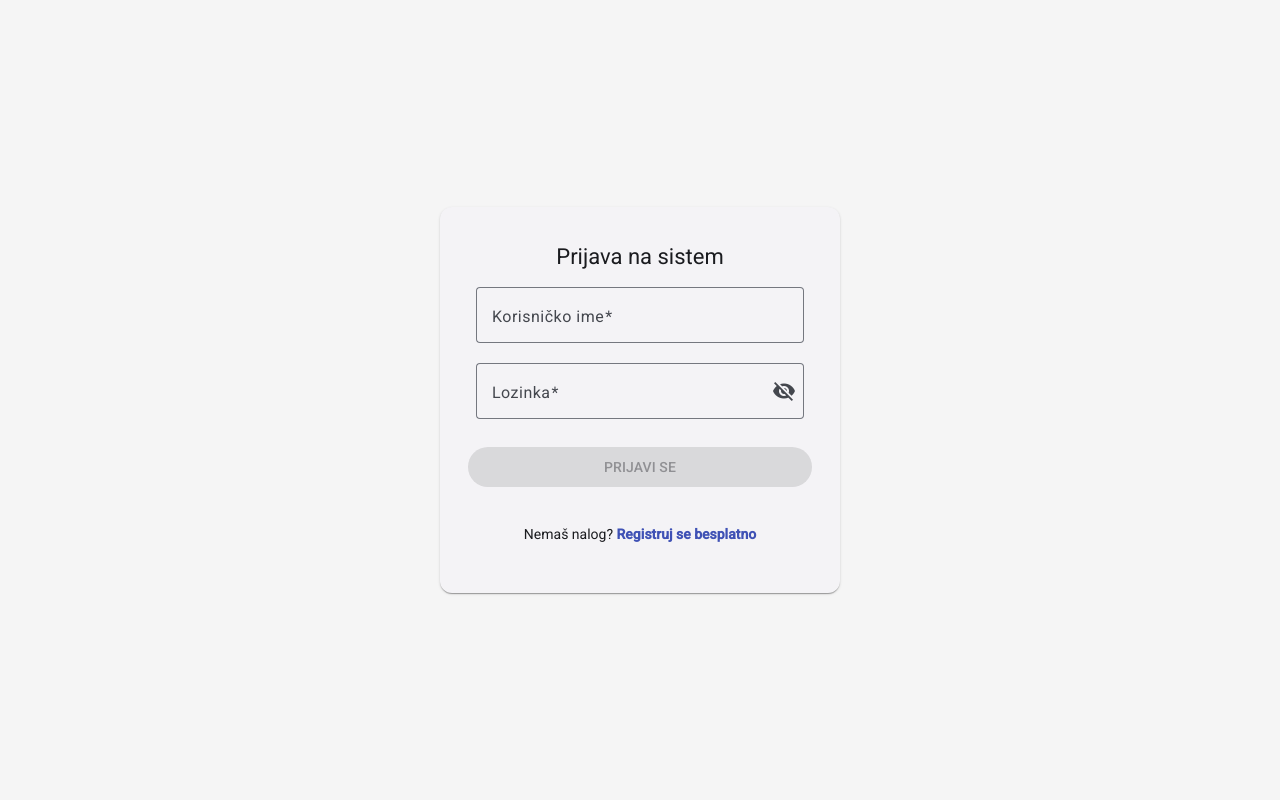
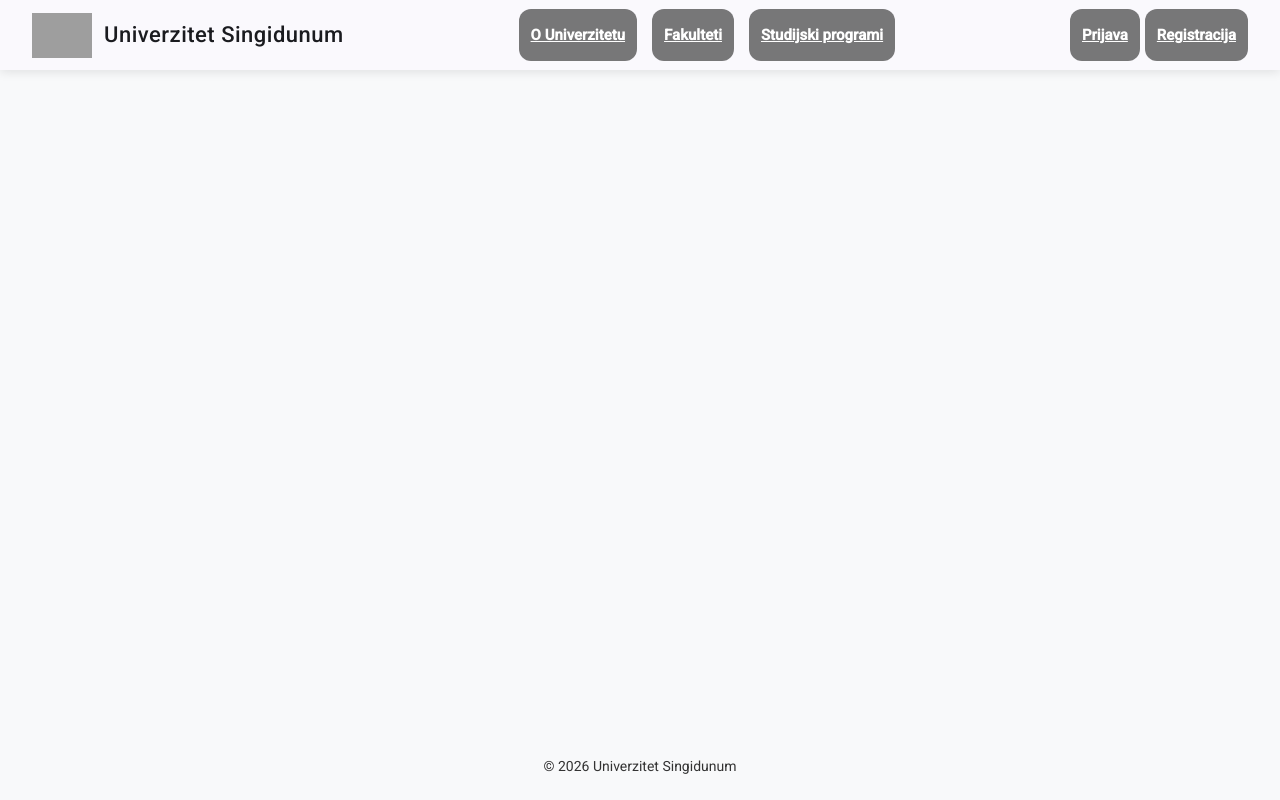
Before and after one commit to marko924/frontend-LMS, an Angular app in the folder projekat-frontend/: page / in a window 1280 px wide. Built offline with nearby package versions, Linux system fonts and the light colour scheme; grey boxes are pictures that could not be loaded.

Commit message:
Added home component for unregistered users

```diff
--- a/projekat-frontend/src/app/app.routes.ts
+++ b/projekat-frontend/src/app/app.routes.ts
@@ -1,9 +1,10 @@
 import { Routes } from '@angular/router';
 import { LoginComponent } from './components/login-component/login-component';
 import { RegisterComponent } from './components/register-component/register-component';
+import { HomeComponent } from './components/home-component/home-component';
 
 export const routes: Routes = [
-    {path: '', component: LoginComponent},
+    {path: '', component: HomeComponent},
     {path: 'register', component: RegisterComponent},
     {path: 'login', component: LoginComponent}
 
--- /dev/null
+++ b/projekat-frontend/src/app/components/home-component/home-component.css
@@ -0,0 +1,87 @@
+/* Osnovna struktura */
+.public-wrapper {
+  display: flex;
+  flex-direction: column;
+  min-height: 100vh;
+  background-color: #f8f9fa; /* Blaga siva pozadina za ceo sajt */
+}
+
+/* Navbar modifikacije */
+.public-navbar {
+  position: sticky;
+  top: 0;
+  z-index: 1000;
+  box-shadow: 0 2px 10px rgba(0,0,0,0.1); /* Dodaje dubinu */
+  padding: 0 2rem; /* Malo više prostora sa strana */
+  height: 70px; /* Fiksna visina za stabilnost */
+}
+
+/* Brand sekcija */
+.brand {
+  display: flex;
+  align-items: center;
+  gap: 12px;
+  cursor: pointer;
+  font-weight: 500;
+  letter-spacing: 0.5px;
+  cursor: auto;
+}
+
+.logo {
+  height: 45px;
+  width: auto;
+  object-fit: contain;
+}
+
+/* Navigacioni linkovi - Razmak je ključan */
+.nav-links {
+  display: flex;
+  gap: 15px; /* Razdvaja linkove koji su na slici spojeni */
+}
+
+/* Spacer koji se prilagođava */
+.spacer {
+  flex: 1 1 auto;
+}
+
+/* Auth sekcija */
+.auth-buttons {
+  display: flex;
+  gap: 5px;
+  align-items: center;
+}
+
+/* Spacer koji se prilagođava */
+.spacer {
+  flex: 1 1 auto;
+}
+
+.public-footer {
+  color: #333;
+  text-align: center;
+  padding: 10px;
+}
+
+.content-container {
+  flex: 1; /* Gura footer na dno */
+  padding: 20px;
+  max-width: 1200px;
+  margin: 0 auto;
+  width: 100%;
+}
+
+a {
+  width: 100%;
+  padding: 12px;
+  border: none;
+  border-radius: 12px;
+  background: #303030a4;
+  color: white;
+  font-size: 15px;
+  font-weight: 600;
+  cursor: pointer;
+}
+
+a:hover {
+  background: #2f2f2f;
+}
--- /dev/null
+++ b/projekat-frontend/src/app/components/home-component/home-component.html
@@ -0,0 +1,31 @@
+<div class="public-wrapper">
+  <mat-toolbar color="primary" class="public-navbar">
+    <div class="brand">
+      <img src="assets/logo-univ.png" alt="Logo" class="logo">
+      <span>Univerzitet Singidunum</span>
+    </div>
+
+    <span class="spacer"></span>
+
+    <nav class="nav-links">
+      <a mat-button routerLink="/public/home">O Univerzitetu</a>
+      <a mat-button routerLink="/public/fakulteti">Fakulteti</a>
+      <a mat-button routerLink="/public/studije">Studijski programi</a>
+    </nav>
+
+    <span class="spacer"></span>
+
+    <div class="auth-buttons">
+      <a mat-button routerLink="/login">Prijava</a>
+      <a mat-button routerLink="/register">Registracija</a>
+    </div>
+  </mat-toolbar>
+
+  <div class="content-container">
+    <router-outlet></router-outlet>
+    </div>
+
+  <footer class="public-footer">
+    <p>&copy; 2026 Univerzitet Singidunum</p>
+  </footer>
+</div>
--- a/projekat-frontend/src/app/components/login-component/login-component.ts
+++ b/projekat-frontend/src/app/components/login-component/login-component.ts
@@ -38,12 +38,7 @@ export class LoginComponent implements OnInit {
       this.authService.login(this.loginForm.value).subscribe({
         next: (res) => {
           // Nakon uspešnog logina, proveravamo ulogu i preusmeravamo
-          const role = this.authService.getRole();
-          if (role === 'ROLE_ADMIN') {
-            this.router.navigate(['/admin-dashboard']);
-          } else {
-            this.router.navigate(['/home']);
-          }
+          this.router.navigate(['/dashboard']);
         },
         error: (err) => {
           this.errorMessage = 'Neispravno korisničko ime ili lozinka.';
```
Also changed, not shown: projekat-frontend/src/app/components/home-component/home-component.ts (added, +172 -0 lines), 1 other file (tests, documents, lock files or other folders).
